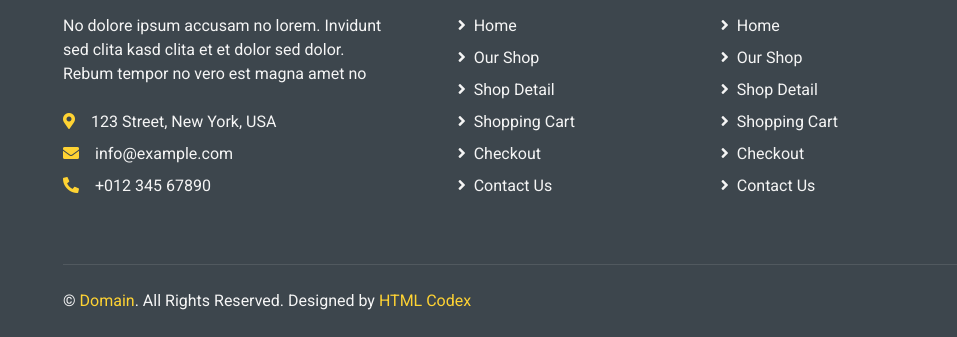
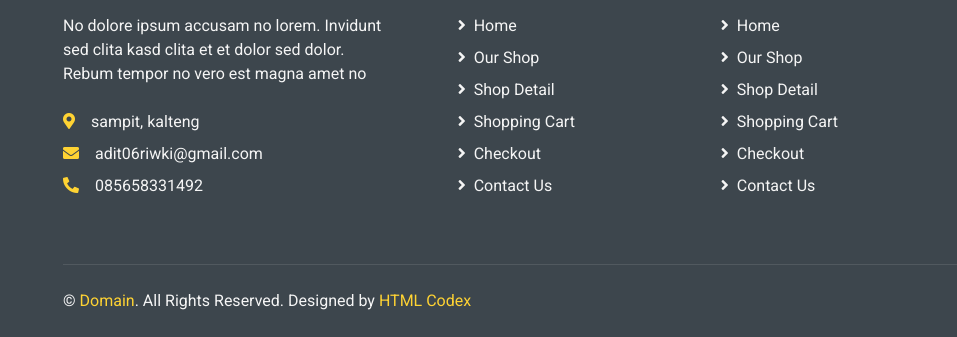
Before and after one commit to FUTAROshiroske/FUTAROshiroske.github.io, a plain HTML site: page contact.html in a window 1280 px wide. Shown: the part 1099-1436 px from the top of the page, 0-957 px from the left. Drawn offline with nearby package versions, Linux system fonts and the light colour scheme.

Commit message:
mengubah lokasi

```diff
--- a/contact.html
+++ b/contact.html
@@ -248,9 +248,9 @@
             <div class="col-lg-4 col-md-12 mb-5 pr-3 pr-xl-5">
                 <h5 class="text-secondary text-uppercase mb-4">Get In Touch</h5>
                 <p class="mb-4">No dolore ipsum accusam no lorem. Invidunt sed clita kasd clita et et dolor sed dolor. Rebum tempor no vero est magna amet no</p>
-                <p class="mb-2"><i class="fa fa-map-marker-alt text-primary mr-3"></i>123 Street, New York, USA</p>
-                <p class="mb-2"><i class="fa fa-envelope text-primary mr-3"></i>info@example.com</p>
-                <p class="mb-0"><i class="fa fa-phone-alt text-primary mr-3"></i>+012 345 67890</p>
+                <p class="mb-2"><i class="fa fa-map-marker-alt text-primary mr-3"></i>sampit, kalteng</p>
+                <p class="mb-2"><i class="fa fa-envelope text-primary mr-3"></i>adit06riwki@gmail.com</p>
+                <p class="mb-0"><i class="fa fa-phone-alt text-primary mr-3"></i>085658331492</p>
             </div>
             <div class="col-lg-8 col-md-12">
                 <div class="row">
```
